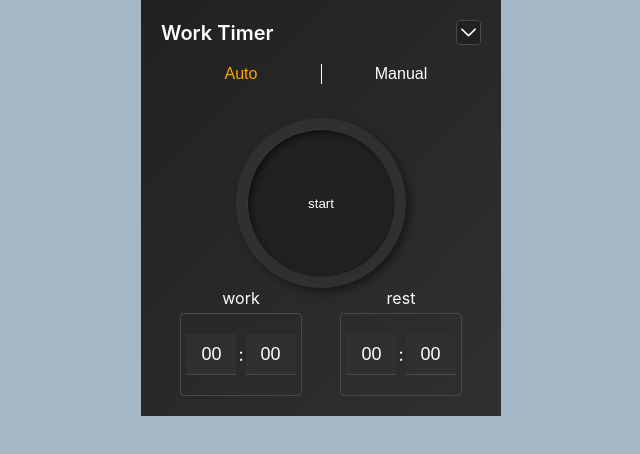
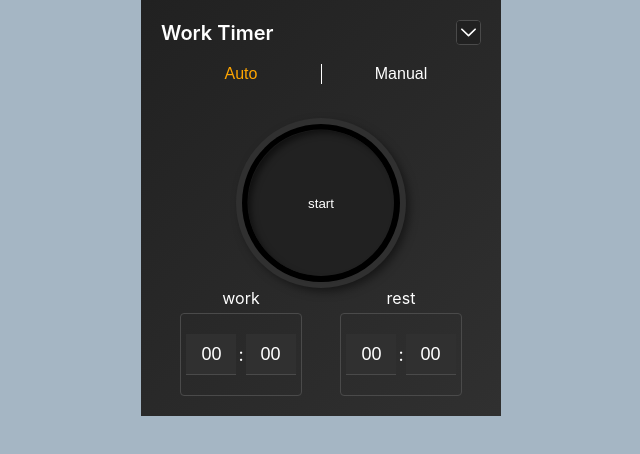
Before and after one commit to ilyas-homedev/work-timer-extension, a React (Create React App) app: page / in a window 1280 px wide. Shown: the top 454 px of the page, without its empty margins (319-959 px from the left). Built offline with nearby package versions, Linux system fonts and the light colour scheme.

Commit message:
TimeCircle.tsx: change layout and add styles

```diff
--- a/src/components/TimerCircle.module.css
+++ b/src/components/TimerCircle.module.css
@@ -19,3 +19,7 @@
     0.5px 0.5px 0px rgba(0, 0, 0, 0.5), 0px 12px 10px -10px rgba(0, 0, 0, 0.05);
   position: absolute;
 }
+
+.timer_start circle {
+  stroke-dashoffset: 0 !important;
+}
--- a/src/components/TimerCircle.tsx
+++ b/src/components/TimerCircle.tsx
@@ -1,7 +1,7 @@
 import { PropsWithChildren, useState } from "react";
 import classes from "./TimerCircle.module.css";
 import Circle from "../icons/Circle";
-import CircleAnimation from "./styled/CircleAnimation";
+// import CircleAnimation from "./styled/CircleAnimation";
 
 type TimerCircleType = {
   width: number;
@@ -17,12 +17,14 @@ function TimerCircle({
 }: PropsWithChildren<TimerCircleType>) {
   const innerCircleWidth = `${width - 2 * strokeWidth}px`;
   const strokeDashoffset = Math.PI * (width - strokeWidth);
-
+  // const circumferenceLength = useRef()
   const [timerStarted, setTimerStarted] = useState(false);
 
   function startTimer() {
     setTimerStarted(true);
-    // const timer = setTimeout(() => {}, 10000);
+    // const timer = setTimeout(() => {
+    //   setTimerStarted(false);
+    // }, 5000);
   }
 
   return (
@@ -30,19 +32,20 @@ function TimerCircle({
       style={{ width: width, height: width }}
       className={classes.outer_circle}
     >
-      <CircleAnimation
+      {/* <CircleAnimation
         width={width}
         strokeWidth={strokeWidth}
         strokeDashoffset={strokeDashoffset}
         timeout={10}
-      >
-        <Circle
-          width={width}
-          strokeWidth={strokeWidth}
-          strokeDashoffset={strokeDashoffset}
-          className={timerStarted ? "timer_start" : ""}
-        />
-      </CircleAnimation>
+      > */}
+      <Circle
+        width={width}
+        strokeWidth={strokeWidth}
+        strokeDashoffset={strokeDashoffset}
+        className={timerStarted ? classes.timer_start : ""}
+        timeout={1}
+      />
+      {/* </CircleAnimation> */}
       <div
         style={{
           width: innerCircleWidth,
```
